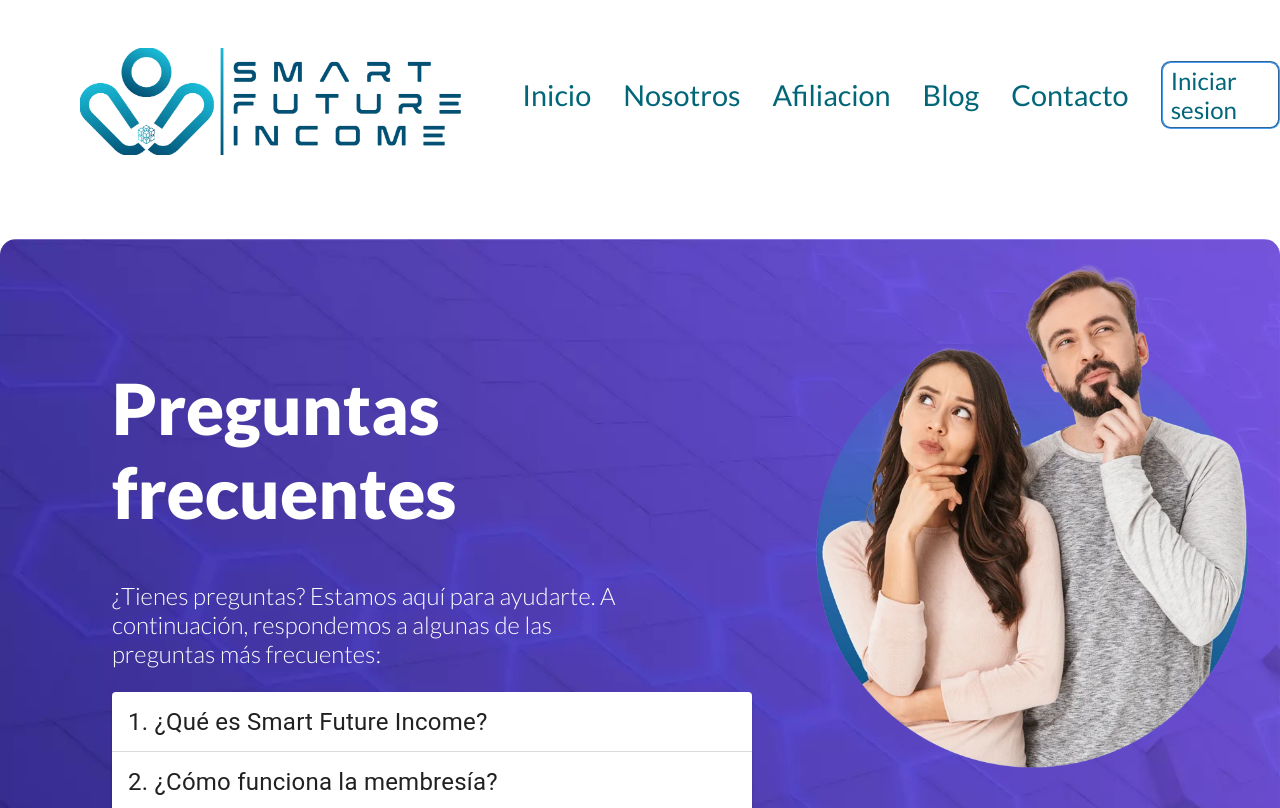
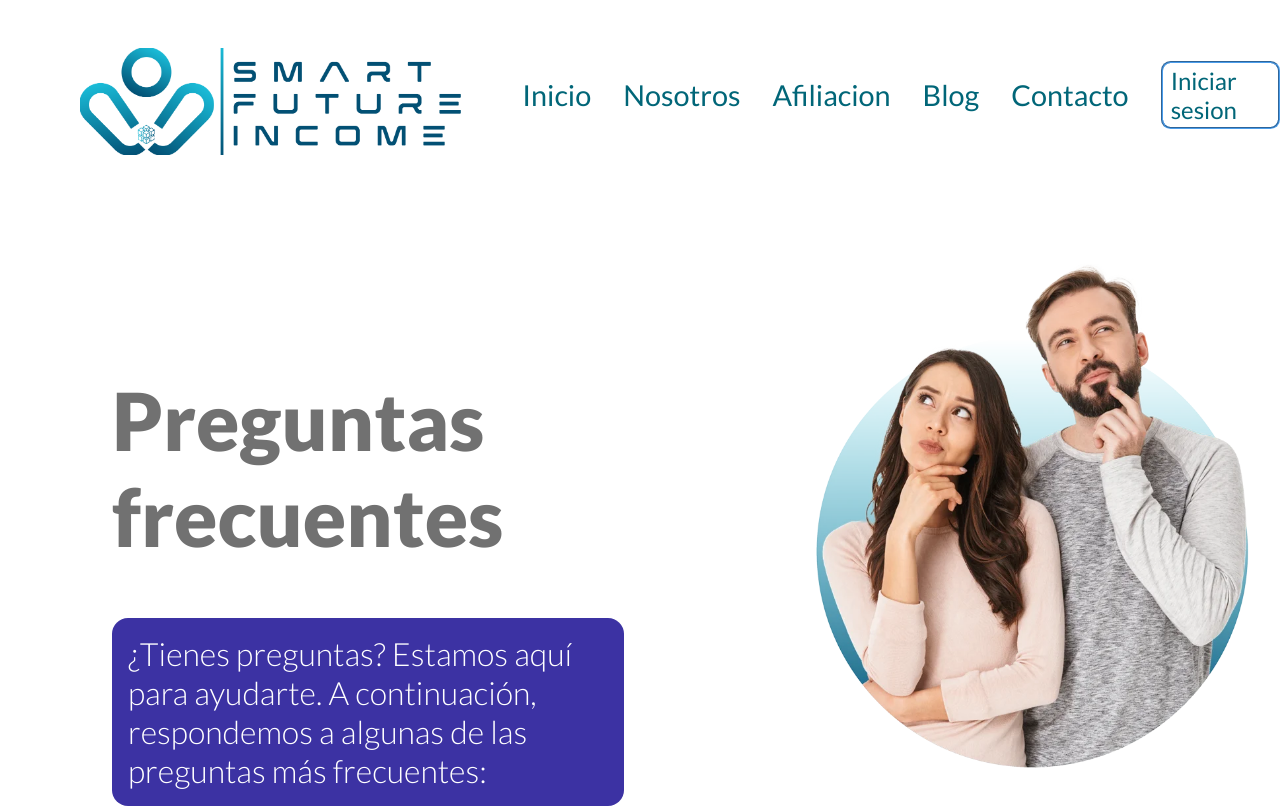
Before and after one commit to ivanmacedonio/SFIpage, a React (Vite) app: page /faq in a window 1280 px wide. Shown: the top 808 px of the page. Built offline with nearby package versions, Linux system fonts and the light colour scheme.

Commit message:
feat: faq

```diff
--- a/src/styles/FAQ.css
+++ b/src/styles/FAQ.css
@@ -2,8 +2,6 @@
     margin-top: 5rem;
     border-radius: 1rem;
     display: flex;
-    background-image: url('../assets/fondomorado.webp');
-    background-repeat: round;
 }
 
 .textfaq {
@@ -14,15 +12,25 @@
     font-size: 2.2rem;
     font-weight: 200;
     font-family: 'Lato', sans-serif;
-    color: white;
+    color: rgb(113, 113, 113);
 }
 
 .textfaq h1 {
     font-weight: 900;
+    font-size: 5rem;
 }
 
 .textfaq p {
     font-size: 1.5rem;
+}
+
+#quest{
+    color: white;
+    border-radius: 1rem;
+    padding: 1rem;
+    background-color: rgb(60, 50, 163);
+    font-size: 2rem;
+    margin-bottom: 5rem;
 }
 
 @media only screen and (max-width: 767px) {
@@ -32,7 +40,7 @@
     }
 
     #quest {
-        margin-left: 2rem;
+        margin-left: 1rem;
     }
 
     .textfaq h1 {
```
